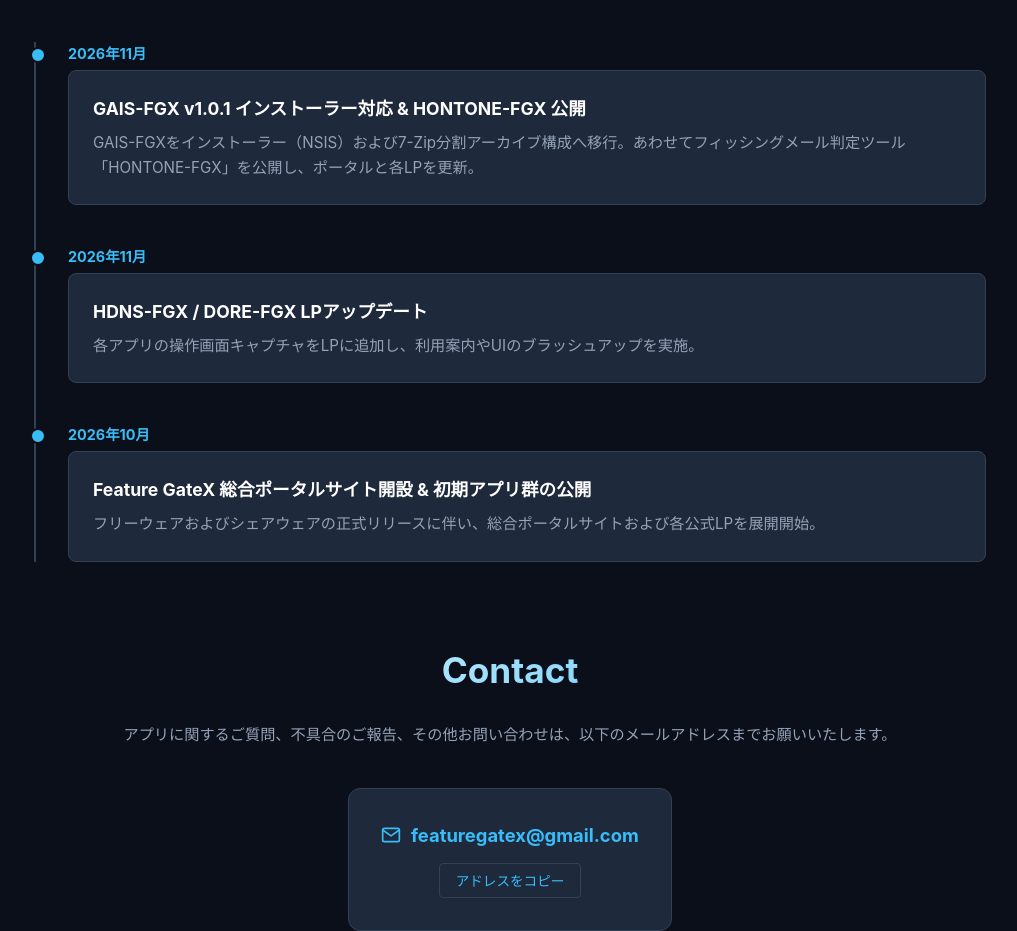
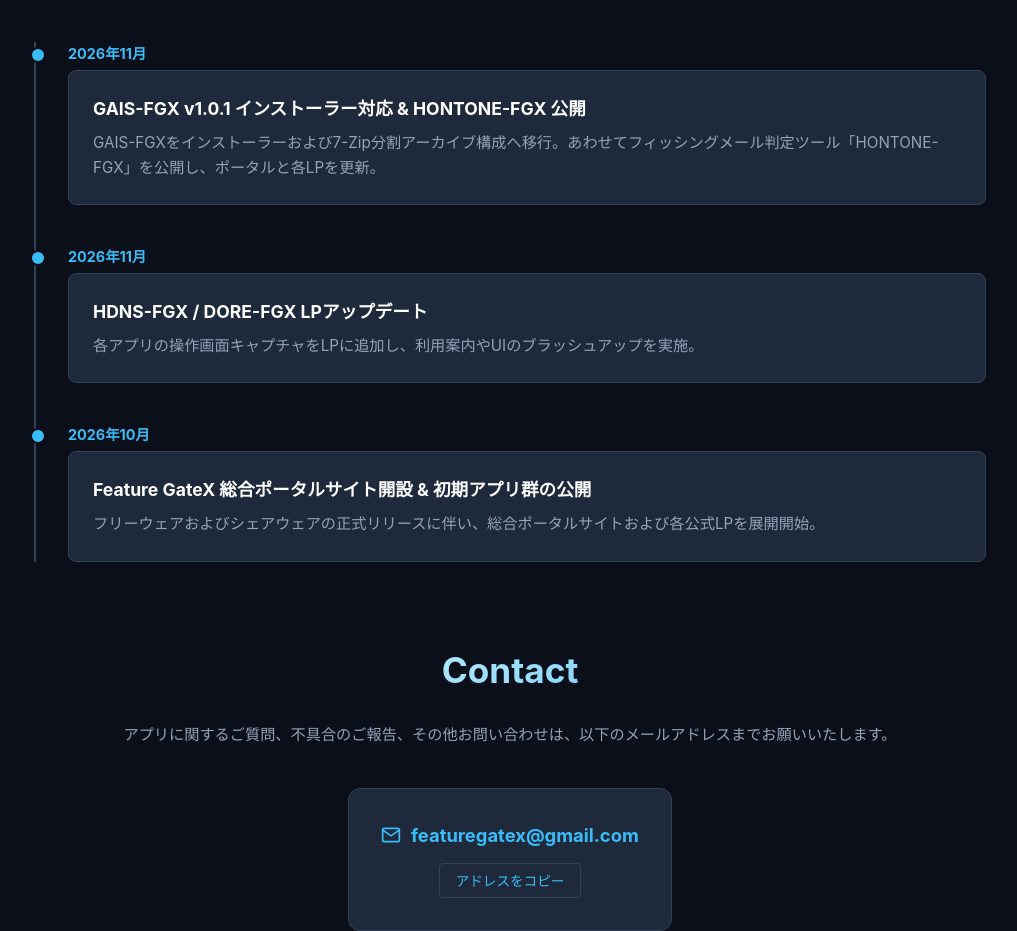
Before and after one commit to roseGarden2500/FGX-Portal, a plain HTML site: page index.html in a window 1280 px wide. Shown: the part 2460-3391 px from the top of the page, without its empty margins (130-1147 px from the left). Drawn offline with Linux system fonts and the light colour scheme.

Commit message:
Update index.html

```diff
--- a/index.html
+++ b/index.html
@@ -568,7 +568,7 @@
                 <div class="timeline-date">2026年11月</div>
                 <div class="timeline-content">
                     <h3>GAIS-FGX v1.0.1 インストーラー対応 & HONTONE-FGX 公開</h3>
-                    <p>GAIS-FGXをインストーラー（NSIS）および7-Zip分割アーカイブ構成へ移行。あわせてフィッシングメール判定ツール「HONTONE-FGX」を公開し、ポータルと各LPを更新。</p>
+                    <p>GAIS-FGXをインストーラーおよび7-Zip分割アーカイブ構成へ移行。あわせてフィッシングメール判定ツール「HONTONE-FGX」を公開し、ポータルと各LPを更新。</p>
                 </div>
             </div>
             <div class="timeline-item">
```
